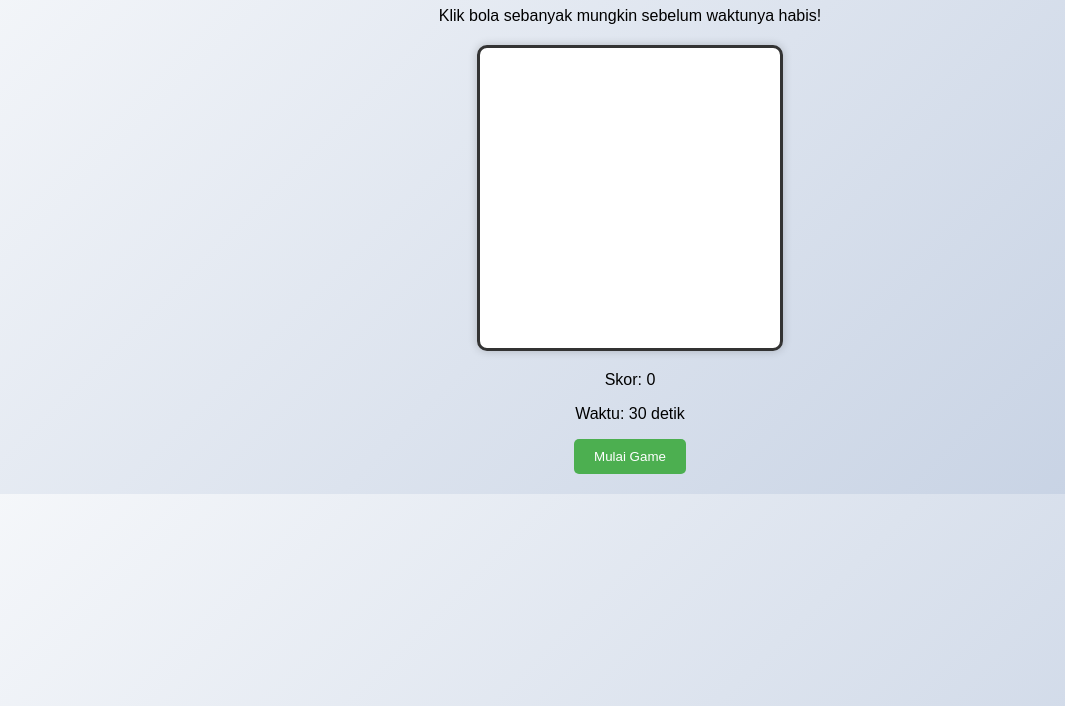
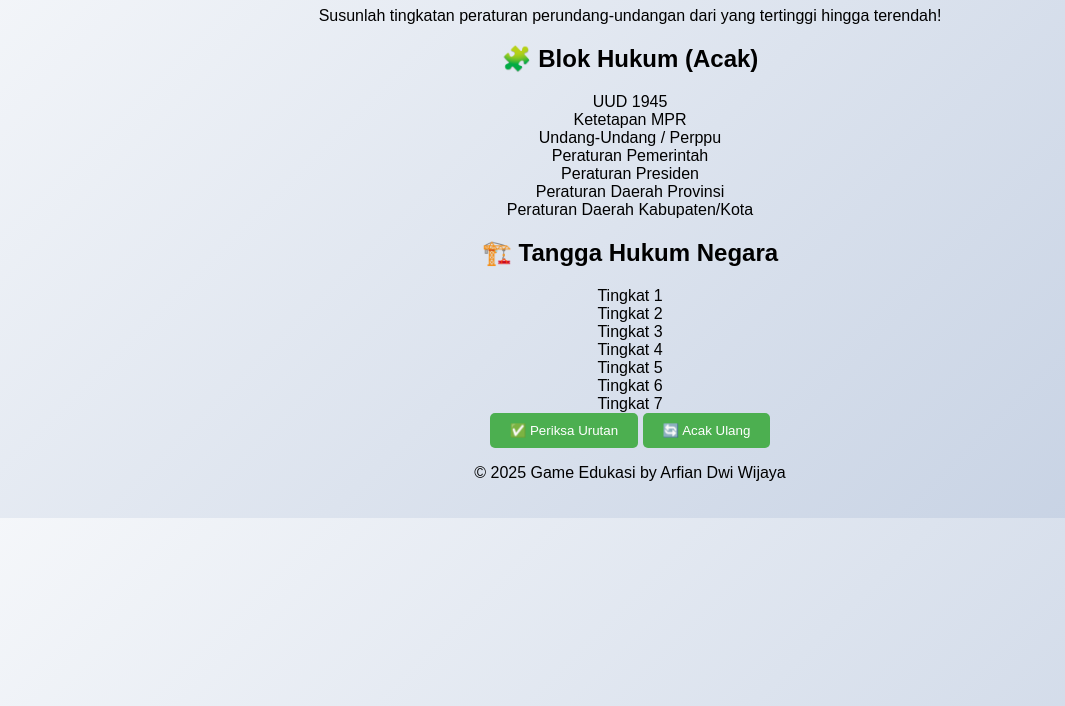
Before and after one commit to kryonix-creator/susun-tangga-hukum, a plain HTML site: page index.html in a window 1280 px wide. Shown: the part 94-800 px from the top of the page, without its empty margins (10-1075 px from the left). Drawn offline with Linux system fonts and the light colour scheme.

Commit message:
Update index.html

```diff
--- a/index.html
+++ b/index.html
@@ -1,24 +1,52 @@
 <!DOCTYPE html>
 <html lang="id">
 <head>
-  <meta charset="UTF-8">
-  <meta name="viewport" content="width=device-width, initial-scale=1.0">
-  <title>Web Pertama Ku</title>
-  <link rel="stylesheet" href="styles.css">
+  <meta charset="UTF-8" />
+  <meta name="viewport" content="width=device-width, initial-scale=1.0" />
+  <title>Susun Tangga Hukum Negaraku</title>
+  <link rel="stylesheet" href="styles.css" />
 </head>
 <body>
-  <h1>🎯 Web Pertama Ku 🎯</h1>
-  <p>Klik bola sebanyak mungkin sebelum waktunya habis!</p>
+  <header>
+    <h1>🏛️ Susun Tangga Hukum Negaraku 🇮🇩</h1>
+    <p>Susunlah tingkatan peraturan perundang-undangan dari yang tertinggi hingga terendah!</p>
+  </header>
 
-  <div id="game-area">
-    <div id="ball"></div>
-  </div>
+  <main>
+    <section id="game">
+      <div id="blocks" class="section">
+        <h2>🧩 Blok Hukum (Acak)</h2>
+        <div class="block" draggable="true">UUD 1945</div>
+        <div class="block" draggable="true">Ketetapan MPR</div>
+        <div class="block" draggable="true">Undang-Undang / Perppu</div>
+        <div class="block" draggable="true">Peraturan Pemerintah</div>
+        <div class="block" draggable="true">Peraturan Presiden</div>
+        <div class="block" draggable="true">Peraturan Daerah Provinsi</div>
+        <div class="block" draggable="true">Peraturan Daerah Kabupaten/Kota</div>
+      </div>
 
-  <div id="info">
-    <p>Skor: <span id="score">0</span></p>
-    <p>Waktu: <span id="time">30</span> detik</p>
-    <button id="start-btn">Mulai Game</button>
-  </div>
+      <div id="slots" class="section">
+        <h2>🏗️ Tangga Hukum Negara</h2>
+        <div class="slot" data-correct="UUD 1945">Tingkat 1</div>
+        <div class="slot" data-correct="Ketetapan MPR">Tingkat 2</div>
+        <div class="slot" data-correct="Undang-Undang / Perppu">Tingkat 3</div>
+        <div class="slot" data-correct="Peraturan Pemerintah">Tingkat 4</div>
+        <div class="slot" data-correct="Peraturan Presiden">Tingkat 5</div>
+        <div class="slot" data-correct="Peraturan Daerah Provinsi">Tingkat 6</div>
+        <div class="slot" data-correct="Peraturan Daerah Kabupaten/Kota">Tingkat 7</div>
+      </div>
+    </section>
+
+    <section id="control">
+      <button id="check">✅ Periksa Urutan</button>
+      <button id="reset">🔄 Acak Ulang</button>
+      <p id="result"></p>
+    </section>
+  </main>
+
+  <footer>
+    <p>© 2025 Game Edukasi by Arfian Dwi Wijaya</p>
+  </footer>
 
   <script src="scripts.js"></script>
 </body>
```
